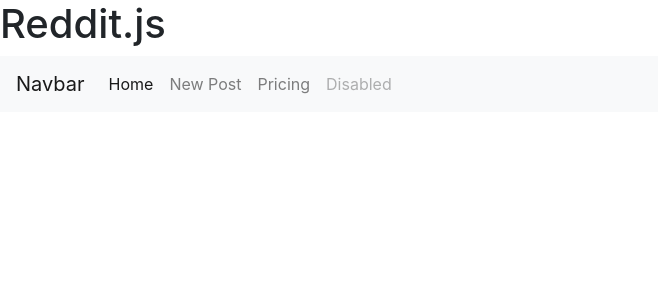
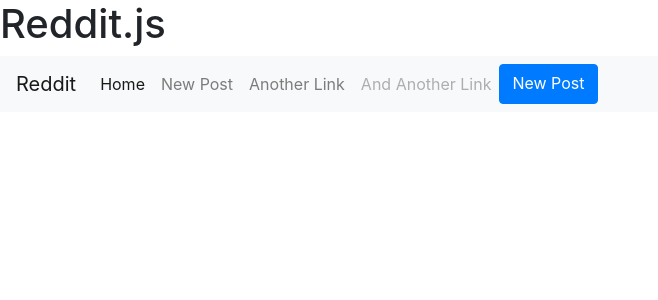
Before and after one commit to caocmai/Node-Reddit-Clone, a Node server app: page / in a window 1280 px wide. Shown: the top 300 px of the page, without its empty margins (0-658 px from the left). Run offline with Node 20, Linux system fonts and the light colour scheme; data that the repository does not hold is empty; some libraries are stand-ins or nearby versions.

Commit message:
Post tests implemented

```diff
--- a/package.json
+++ b/package.json
@@ -4,6 +4,7 @@
   "main": "server.js",
   "scripts": {
     "test": "echo \"Error: no test specified\" && exit 1",
+    "test": "mocha",
     "start": "node server.js"
   },
   "author": "",
@@ -17,6 +18,9 @@
     "mongoose": "^5.8.11"
   },
   "devDependencies": {
-    "handlebars": "^4.5.0"
+    "chai": "^4.2.0",
+    "chai-http": "^4.3.0",
+    "handlebars": "^4.5.0",
+    "mocha": "^7.0.1"
   }
 }
--- a/server.js
+++ b/server.js
@@ -30,3 +30,6 @@ app.get('/posts/new', (req, res) => res.render('posts-new'))
 
 
 app.listen(port, () => console.log(`Example app listening on port ${port}!`))
+
+
+module.exports = app;
--- a/views/layouts/main.handlebars
+++ b/views/layouts/main.handlebars
@@ -12,16 +12,17 @@
     <h1>Reddit.js</h1>
 
     <nav class="navbar navbar-expand-lg navbar-light bg-light">
-  <a class="navbar-brand" href="#">Navbar</a>
+  <a class="navbar-brand" href="#">Reddit</a>
   <button class="navbar-toggler" type="button" data-toggle="collapse" data-target="#navbarNavAltMarkup" aria-controls="navbarNavAltMarkup" aria-expanded="false" aria-label="Toggle navigation">
     <span class="navbar-toggler-icon"></span>
   </button>
   <div class="collapse navbar-collapse" id="navbarNavAltMarkup">
     <div class="navbar-nav">
-      <a class="nav-item nav-link active" href="#">Home <span class="sr-only">(current)</span></a>
+      <a class="nav-item nav-link active" href="/">Home <span class="sr-only">(current)</span></a>
       <a class="nav-item nav-link" href="/posts/new">New Post</a>
-      <a class="nav-item nav-link" href="#">Pricing</a>
-      <a class="nav-item nav-link disabled" href="#">Disabled</a>
+      <a class="nav-item nav-link" href="#">Another Link</a>
+      <a class="nav-item nav-link disabled" href="#">And Another Link</a>
+      <a href="/posts/new" class="btn btn-primary navbar-btn">New Post</a>
     </div>
   </div>
 </nav>
--- a/views/posts-index.handlebars
+++ b/views/posts-index.handlebars
@@ -2,8 +2,6 @@
     <div class="col-sm-8 col-sm-offset-2">
         <ul>
             {{#each posts}}
-                    <h1>{{this.title}}</h1>
-
                 <li class="list-group-item">
                     <div class="lead">{{this.title}}</div>
                     <a href="{{this.url}}" target="_blank">{{this.url}}</a>
```
Also changed, not shown: test/index.js (added, +24 -0 lines), test/posts.js (added, +60 -0 lines), 1 other file.
